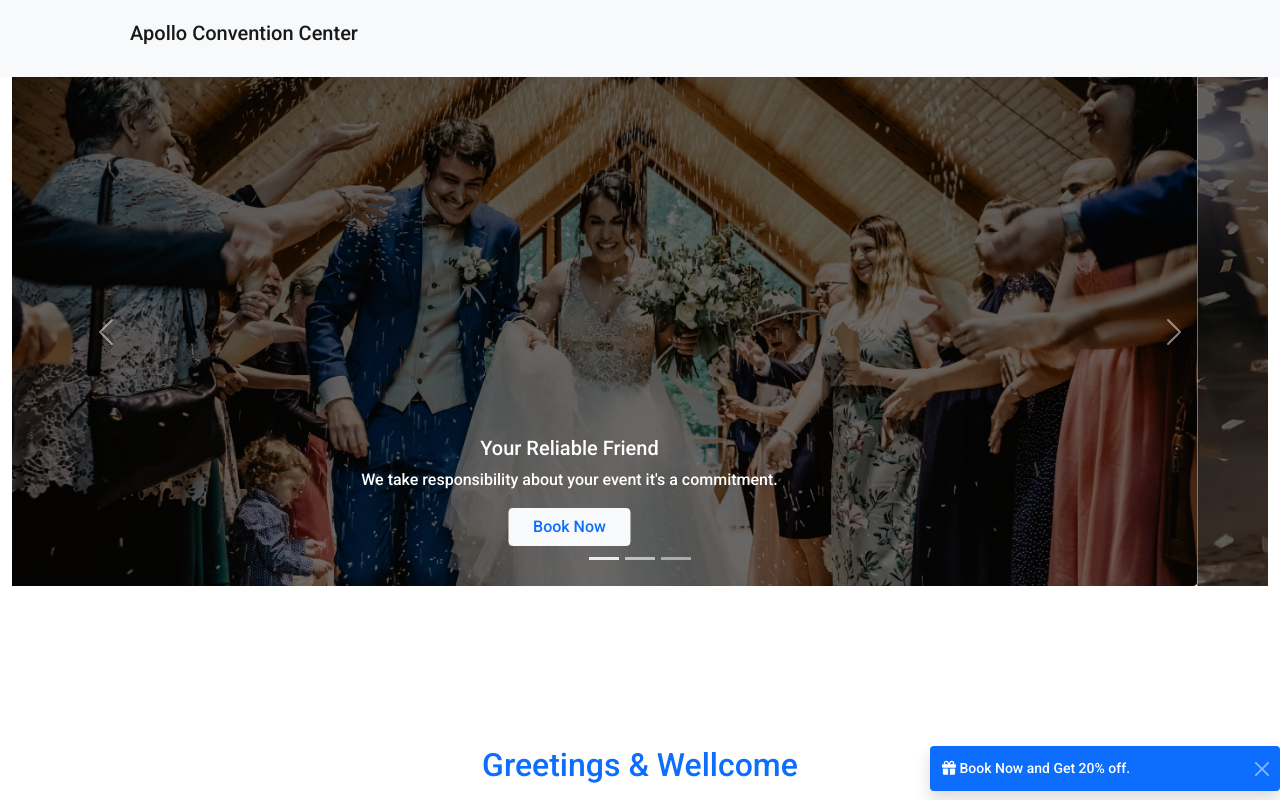
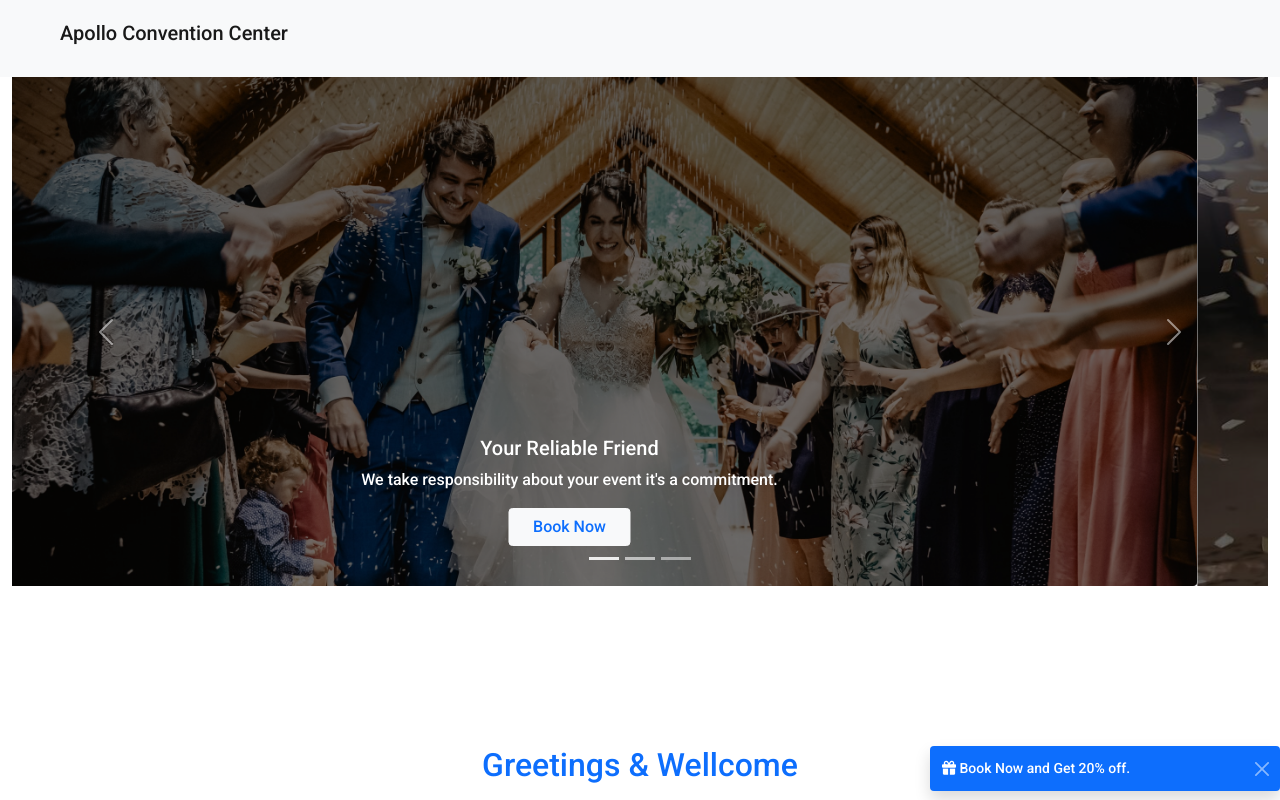
Before and after one commit to jahidhassan2424/apollo-convention-center, a plain HTML site: page index.html in a window 1280 px wide. Shown: the top 800 px of the page. Drawn offline with Linux system fonts and the light colour scheme.

Commit message:
Final 2.0

```diff
--- a/index.html
+++ b/index.html
@@ -25,6 +25,7 @@
         #our-package {
             margin-top: 10rem;
             margin-top: 170px;
+            margin-bottom: 170px;
         }
 
         #read-more {
@@ -95,7 +96,7 @@
 <body style="font-family: 'Roboto', sans-serif; ">
     <header>
         <nav class="navbar navbar-light bg-light">
-            <div class="container d-flex align-items-center mt-2">
+            <div class="container-fluid d-flex align-items-center mt-2">
                 <span class="navbar-brand mb-0 h1 px-5 pb-4">Apollo Convention Center</span>
             </div>
         </nav>
```
